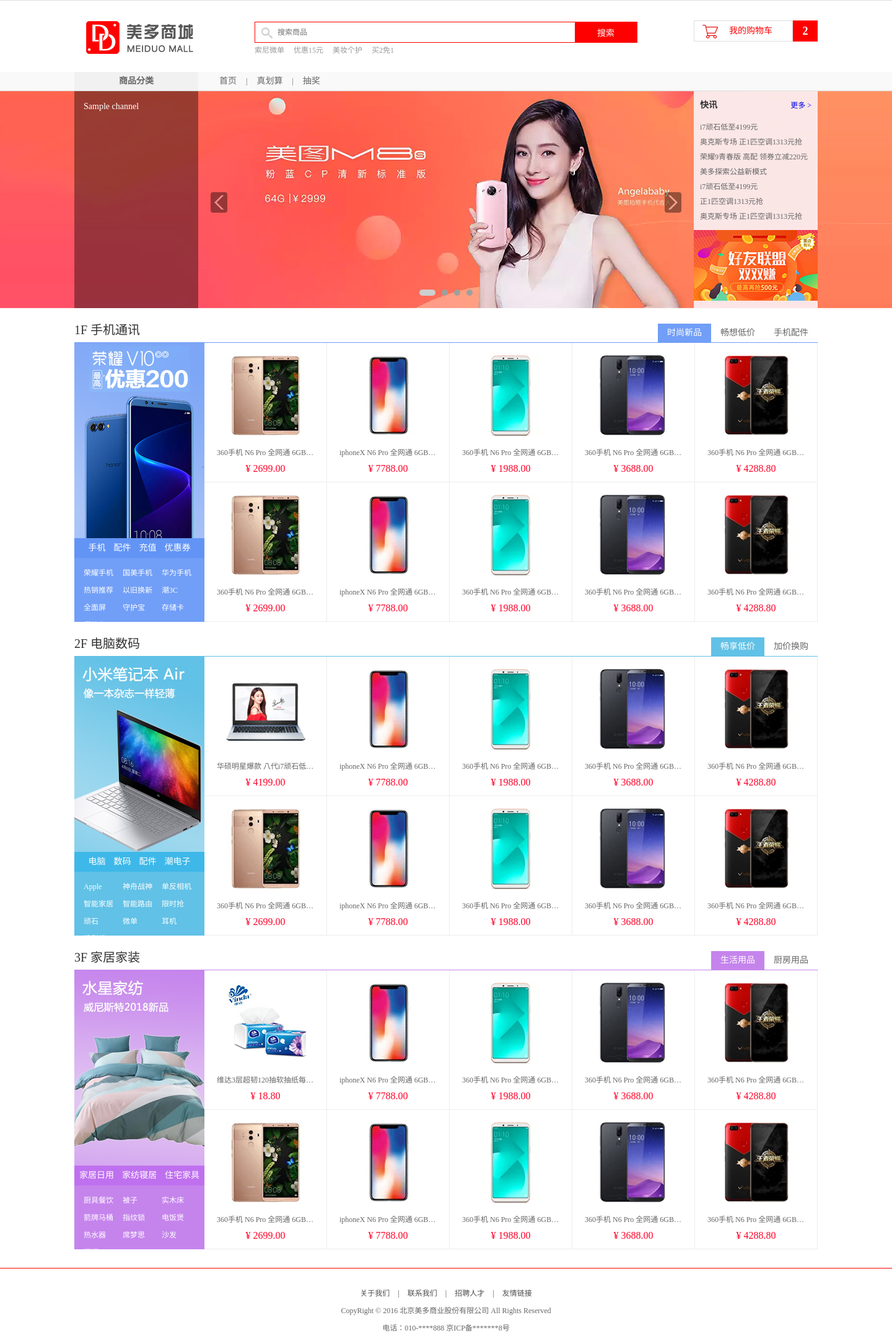
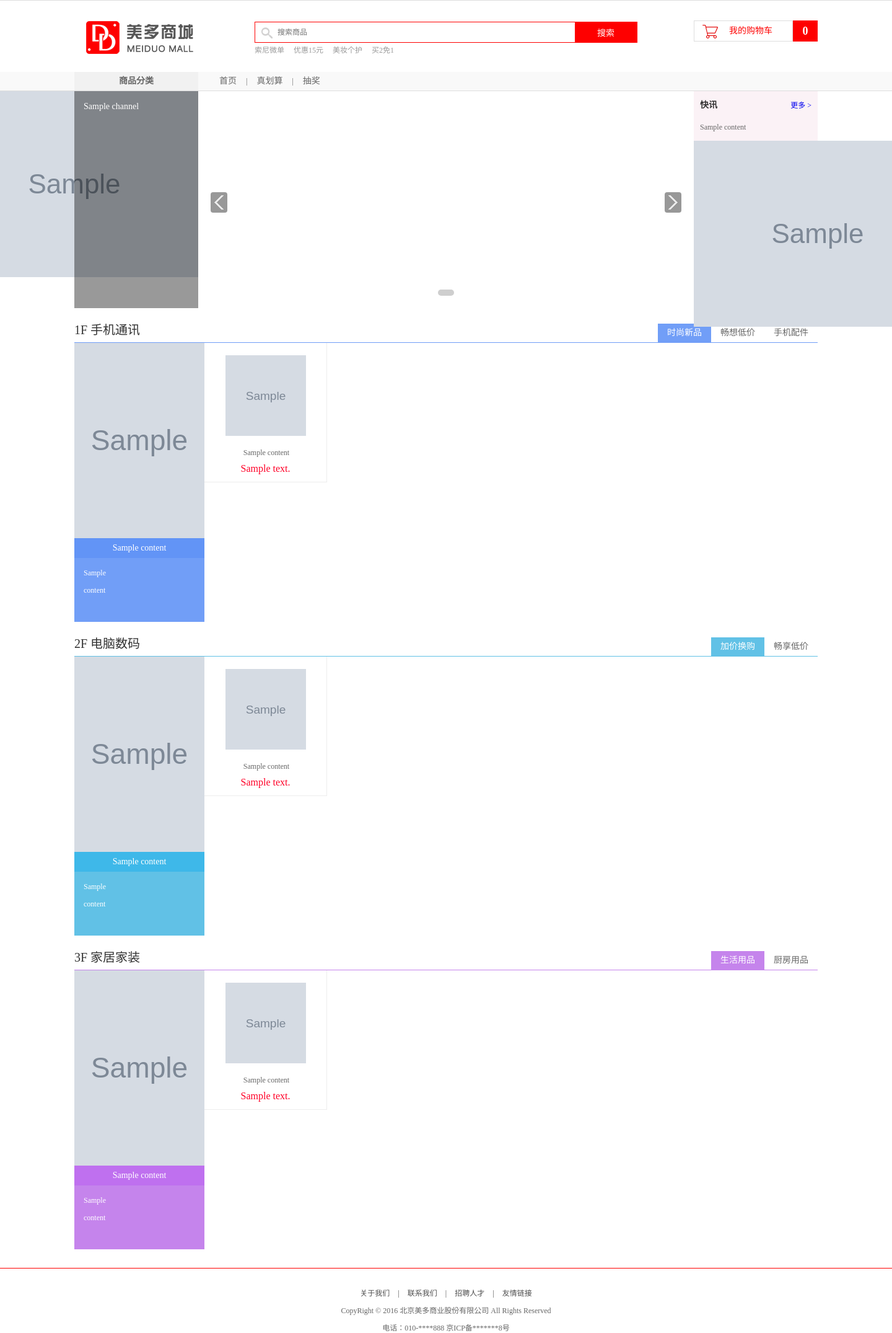
Before and after one commit to kristenin/meiduo_25, a Python web app: template meiduo_mall/meiduo_mall/templates/index.html in a window 1440 px wide; the page is wider, and only the part inside the window is pictured. Shown: the part 29-2179 px from the top of that part at 62% size. Run offline with Jinja, Linux system fonts and the light colour scheme; the template is opened without the code that fills it: most values are stand-ins (such as "Sample title", 1, 10 or a date in 2020); grey boxes marked "Sample" are stand-in pictures.

Commit message:
商品广告数据查询

```diff
--- a/meiduo_mall/meiduo_mall/templates/index.html
+++ b/meiduo_mall/meiduo_mall/templates/index.html
@@ -1,4 +1,5 @@
-<!DOCTYPE html PUBLIC "-//W3C//DTD XHTML 1.0 Transitional//EN" "http://www.w3.org/TR/xhtml1/DTD/xhtml1-transitional.dtd">
+<!DOCTYPE html PUBLIC "-//W3C//DTD XHTML 1.0 Transitional//EN"
+        "http://www.w3.org/TR/xhtml1/DTD/xhtml1-transitional.dtd">
 <html xmlns="http://www.w3.org/1999/xhtml" xml:lang="en">
 <head>
     <meta http-equiv="Content-Type" content="text/html;charset=UTF-8">
@@ -31,16 +32,16 @@
                     <span>|</span>
                     <a href="/info/">用户中心</a>
                     <span>|</span>
-					<a href="../static/cart.html">我的购物车</a>
+                    <a href="/carts/">我的购物车</a>
                     <span>|</span>
-					<a href="../static/user_center_order.html">我的订单</a>
+                    <a href="/orders/info/1/">我的订单</a>
                 </div>
             </div>
         </div>
     </div>
 
     <div class="search_bar clearfix">
-		<a href="index.html" class="logo fl"><img src="../static/images/logo.png"></a>
+        <a href="/" class="logo fl"><img src="/static/images/logo.png"></a>
         <div class="search_wrap fl">
             <form method="get" action="/search/" class="search_con">
                 <input type="text" class="input_text fl" name="q" placeholder="搜索商品">
@@ -54,19 +55,14 @@
             </ul>
         </div>
 
-		<div class="guest_cart fr">
-			<a href="../static/cart.html" class="cart_name fl">我的购物车</a>
-			<div class="goods_count fl" id="show_count">2</div>
+        <div @mouseenter="get_carts" class="guest_cart fr" v-cloak>
+            <a href="/carts/" class="cart_name fl">我的购物车</a>
+            <div class="goods_count fl" id="show_count">[[ cart_total_count ]]</div>
             <ul class="cart_goods_show">
-				<li>
-					<img src="../static/images/goods/goods001.jpg" alt="商品图片">
-					<h4>华为 HUAWEI P10 Plus 6GB+64GB 钻雕金 移动联通电信4G手机 双卡双待</h4>
-					<div>1</div>
-				</li>
-				<li>
-					<img src="../static/images/goods/goods002.jpg" alt="商品图片">
-					<h4>Apple iPhoneX 64GB 深空灰色 移动联通电信4G手机</h4>
-					<div>1</div>
+                <li v-for="sku in carts">
+                    <img :src="sku.default_image_url" alt="商品图片">
+                    <h4>[[ sku.name ]]</h4>
+                    <div>[[ sku.count ]]</div>
                 </li>
             </ul>
         </div>
@@ -87,10 +83,9 @@
 
     <div class="pos_center_con clearfix">
         <ul class="slide">
-			<li><a href="#"><img src="../static/images/slide01.jpg" alt="幻灯片01"></a></li>
-			<li><a href="#"><img src="../static/images/slide02.jpg" alt="幻灯片02"></a></li>
-			<li><a href="#"><img src="../static/images/slide03.jpg" alt="幻灯片03"></a></li>
-			<li><a href="#"><img src="../static/images/slide04.jpg" alt="幻灯片04"></a></li>
+            {% for content in contents.index_lbt %}
+                <li><a href="{{ content.url }}"><img src="{{ content.image.url }}" alt="{{ content.title }}"></a></li>
+            {% endfor %}
         </ul>
         <div class="prev"></div>
         <div class="next"></div>
@@ -107,7 +102,7 @@
                     <div class="level2">
                         {% for cat2 in group.cat_subs %}
                             <div class="list_group">
-                                <div class="group_name fl">{{ cat2.name }} ></div>
+                                <div class="group_name fl">{{ cat2.name }} &gt;</div>
                                 <div class="group_detail fl">
                                     {% for cat3 in cat2.cat_subs %}
                                         <a href="/list/{{ cat3.id }}/1/">{{ cat3.name }}</a>
@@ -126,15 +121,13 @@
                 <a href="#">更多 &gt;</a>
             </div>
             <ul class="news_list">
-				<li><a href="#">i7顽石低至4199元</a></li>
-				<li><a href="#">奥克斯专场 正1匹空调1313元抢</a></li>
-				<li><a href="#">荣耀9青春版 高配 领券立减220元</a></li>
-				<li><a href="#">美多探索公益新模式</a></li>
-				<li><a href="#">i7顽石低至4199元</a></li>
-				<li><a href="#">正1匹空调1313元抢</a></li>
-				<li><a href="#">奥克斯专场 正1匹空调1313元抢</a></li>
+                {% for content in contents.index_kx %}
+                    <li><a href="{{ content.url }}">{{ content.title }}</a></li>
+                {% endfor %}
             </ul>
-			<a href="#" class="advs"><img src="../static/images/adv01.jpg"></a>
+            {% for content in contents.index_ytgg %}
+                <a href="{{ content.url }}" class="advs"><img src="{{ content.image.url }}"></a>
+            {% endfor %}
         </div>
     </div>
 
@@ -142,85 +135,53 @@
         <div class="list_title clearfix">
             <h3 class="fl" id="model01">1F 手机通讯</h3>
             <div class="subtitle fr">
-				<a href="javascript:;" class="active">时尚新品</a>
-				<a href="javascript:;">畅想低价</a>
-				<a href="javascript:;">手机配件</a>
+                <a @mouseenter="f1_tab=1" :class="f1_tab===1?'active':''">时尚新品</a>
+                <a @mouseenter="f1_tab=2" :class="f1_tab===2?'active':''">畅想低价</a>
+                <a @mouseenter="f1_tab=3" :class="f1_tab===3?'active':''">手机配件</a>
             </div>
         </div>
         <div class="goods_con clearfix">
             <div class="goods_banner fl">
-				<img src="../static/images/banner01.jpg">
+                <img src="{{ contents.index_1f_logo.0.image.url }}">
                 <div class="channel">
-					<a href="#">手机</a>
-					<a href="#">配件</a>
-					<a href="#">充值</a>
-					<a href="#">优惠券</a>
+                    {% for content in contents.index_1f_pd %}
+                        <a href="{{ content.url }}">{{ content.title }}</a>
+                    {% endfor %}
                 </div>
                 <div class="key_words">
-					<a href="#">荣耀手机</a>
-					<a href="#">国美手机</a>
-					<a href="#">华为手机</a>
-					<a href="#">热销推荐</a>
-					<a href="#">以旧换新</a>
-					<a href="#">潮3C</a>
-					<a href="#">全面屏</a>
-					<a href="#">守护宝</a>
-					<a href="#">存储卡</a>
-					<a href="#">保护套</a>
+                    {% for content in contents.index_1f_bq %}
+                        <a href="{{ content.url }}">{{ content.title }}</a>
+                    {% endfor %}
                 </div>
+
             </div>
             <div class="goods_list_con">
-				<ul class="goods_list fl goods_list_show">
+                <ul v-show="f1_tab===1" class="goods_list fl">
+                    {% for content in contents.index_1f_ssxp %}
                         <li>
-						<a href="http://itcast.cn/" class="goods_pic"><img src="../static/images/goods/goods003.jpg"></a>
-						<h4><a href="#" title="360手机 N6 Pro 全网通 6GB+128GB 极夜黑">360手机 N6 Pro 全网通 6GB+128GB 极夜黑</a></h4>
-						<div class="price">¥ 2699.00</div>
+                            <a href="{{ content.url }}" class="goods_pic"><img src="{{ content.image.url }}"></a>
+                            <h4><a href="{{ content.url }}" title="{{ content.title }}">{{ content.title }}</a></h4>
+                            <div class="price">{{ content.text }}</div>
                         </li>
+                    {% endfor %}
+                </ul>
+                <ul v-show="f1_tab===2" class="goods_list fl">
+                    {% for content in contents.index_1f_cxdj %}
                         <li>
-						<a href="#" class="goods_pic"><img src="../static/images/goods/goods002.jpg"></a>
-						<h4><a href="#">iphoneX N6 Pro 全网通 6GB+128GB 极夜黑</a></h4>
-						<div class="price">¥ 7788.00</div>
+                            <a href="{{ content.url }}" class="goods_pic"><img src="{{ content.image.url }}"></a>
+                            <h4><a href="{{ content.url }}" title="{{ content.title }}">{{ content.title }}</a></h4>
+                            <div class="price">{{ content.text }}</div>
                         </li>
+                    {% endfor %}
+                </ul>
+                <ul v-show="f1_tab===3" class="goods_list fl">
+                    {% for content in contents.index_1f_sjpj %}
                         <li>
-						<a href="#" class="goods_pic"><img src="../static/images/goods/goods001.jpg"></a>
-						<h4><a href="#">360手机 N6 Pro 全网通 6GB+128GB 极夜黑</a></h4>
-						<div class="price">¥ 1988.00</div>
+                            <a href="{{ content.url }}" class="goods_pic"><img src="{{ content.image.url }}"></a>
+                            <h4><a href="{{ content.url }}" title="{{ content.title }}">{{ content.title }}</a></h4>
+                            <div class="price">{{ content.text }}</div>
                         </li>
-					<li>
-						<a href="#" class="goods_pic"><img src="../static/images/goods/goods004.jpg"></a>
-						<h4><a href="#">360手机 N6 Pro 全网通 6GB+128GB 极夜黑</a></h4>
-						<div class="price">¥ 3688.00</div>
-					</li>
-					<li>
-						<a href="#" class="goods_pic"><img src="../static/images/goods/goods005.jpg"></a>
-						<h4><a href="#">360手机 N6 Pro 全网通 6GB+128GB 极夜黑</a></h4>
-						<div class="price">¥ 4288.80</div>
-					</li>
-					<li>
-						<a href="#" class="goods_pic"><img src="../static/images/goods/goods003.jpg"></a>
-						<h4><a href="#">360手机 N6 Pro 全网通 6GB+128GB 极夜黑</a></h4>
-						<div class="price">¥ 2699.00</div>
-					</li>
-					<li>
-						<a href="#" class="goods_pic"><img src="../static/images/goods/goods002.jpg"></a>
-						<h4><a href="#">iphoneX N6 Pro 全网通 6GB+128GB 极夜黑</a></h4>
-						<div class="price">¥ 7788.00</div>
-					</li>
-					<li>
-						<a href="#" class="goods_pic"><img src="../static/images/goods/goods001.jpg"></a>
-						<h4><a href="#">360手机 N6 Pro 全网通 6GB+128GB 极夜黑</a></h4>
-						<div class="price">¥ 1988.00</div>
-					</li>
-					<li>
-						<a href="#" class="goods_pic"><img src="../static/images/goods/goods004.jpg"></a>
-						<h4><a href="#">360手机 N6 Pro 全网通 6GB+128GB 极夜黑</a></h4>
-						<div class="price">¥ 3688.00</div>
-					</li>
-					<li>
-						<a href="#" class="goods_pic"><img src="../static/images/goods/goods005.jpg"></a>
-						<h4><a href="#">360手机 N6 Pro 全网通 6GB+128GB 极夜黑</a></h4>
-						<div class="price">¥ 4288.80</div>
-					</li>
+                    {% endfor %}
                 </ul>
             </div>
         </div>
@@ -230,84 +191,42 @@
         <div class="list_title clearfix">
             <h3 class="fl" id="model01">2F 电脑数码</h3>
             <div class="subtitle fr">
-			<a href="javascript:;" class="active">畅享低价</a>
-            <a href="javascript:;">加价换购</a>
+                <a @mouseenter="f2_tab=1" :class="f2_tab===1?'active':''">加价换购</a>
+                <a @mouseenter="f2_tab=2" :class="f2_tab===2?'active':''">畅享低价</a>
             </div>
         </div>
         <div class="goods_con clearfix">
             <div class="goods_banner fl">
-				<img src="../static/images/banner02.jpg">
+                <img src="{{ contents.index_2f_logo.0.image.url }}">
                 <div class="channel">
-					<a href="#">电脑</a>
-					<a href="#">数码</a>
-					<a href="#">配件</a>
-					<a href="#">潮电子</a>
+                    {% for content in contents.index_2f_pd %}
+                        <a href="{{ content.url }}">{{ content.title }}</a>
+                    {% endfor %}
                 </div>
                 <div class="key_words">
-					<a href="#">Apple</a>
-					<a href="#">神舟战神</a>
-					<a href="#">单反相机</a>
-					<a href="#">智能家居</a>
-					<a href="#">智能路由</a>
-					<a href="#">限时抢</a>
-					<a href="#">顽石</a>
-					<a href="#">微单</a>
-					<a href="#">耳机</a>
-					<a href="#">投影机</a>
+                    {% for content in contents.index_2f_bq %}
+                        <a href="{{ content.url }}">{{ content.title }}</a>
+                    {% endfor %}
                 </div>
             </div>
             <div class="goods_list_con">
-				<ul class="goods_list fl goods_list_show">
+                <ul v-show="f2_tab===1" class="goods_list fl">
+                    {% for content in contents.index_2f_cxdj %}
                         <li>
-						<a href="#" class="goods_pic"><img src="../static/images/goods/goods008.jpg"></a>
-						<h4><a href="#" title="华硕明星爆款 八代i7顽石低至4199">华硕明星爆款 八代i7顽石低至4199</a></h4>
-						<div class="price">¥ 4199.00</div>
+                            <a href="{{ content.url }}" class="goods_pic"><img src="{{ content.image.url }}"></a>
+                            <h4><a href="{{ content.url }}" title="{{ content.title }}">{{ content.title }}</a></h4>
+                            <div class="price">{{ content.text }}</div>
                         </li>
+                    {% endfor %}
+                </ul>
+                <ul v-show="f2_tab===2" class="goods_list fl">
+                    {% for content in contents.index_2f_jjhg %}
                         <li>
-						<a href="#" class="goods_pic"><img src="../static/images/goods/goods002.jpg"></a>
-						<h4><a href="#">iphoneX N6 Pro 全网通 6GB+128GB 极夜黑</a></h4>
-						<div class="price">¥ 7788.00</div>
+                            <a href="{{ content.url }}" class="goods_pic"><img src="{{ content.image.url }}"></a>
+                            <h4><a href="{{ content.url }}" title="{{ content.title }}">{{ content.title }}</a></h4>
+                            <div class="price">{{ content.text }}</div>
                         </li>
-					<li>
-						<a href="#" class="goods_pic"><img src="../static/images/goods/goods001.jpg"></a>
-						<h4><a href="#">360手机 N6 Pro 全网通 6GB+128GB 极夜黑</a></h4>
-						<div class="price">¥ 1988.00</div>
-					</li>
-					<li>
-						<a href="#" class="goods_pic"><img src="../static/images/goods/goods004.jpg"></a>
-						<h4><a href="#">360手机 N6 Pro 全网通 6GB+128GB 极夜黑</a></h4>
-						<div class="price">¥ 3688.00</div>
-					</li>
-					<li>
-						<a href="#" class="goods_pic"><img src="../static/images/goods/goods005.jpg"></a>
-						<h4><a href="#">360手机 N6 Pro 全网通 6GB+128GB 极夜黑</a></h4>
-						<div class="price">¥ 4288.80</div>
-					</li>
-					<li>
-						<a href="#" class="goods_pic"><img src="../static/images/goods/goods003.jpg"></a>
-						<h4><a href="#">360手机 N6 Pro 全网通 6GB+128GB 极夜黑</a></h4>
-						<div class="price">¥ 2699.00</div>
-					</li>
-					<li>
-						<a href="#" class="goods_pic"><img src="../static/images/goods/goods002.jpg"></a>
-						<h4><a href="#">iphoneX N6 Pro 全网通 6GB+128GB 极夜黑</a></h4>
-						<div class="price">¥ 7788.00</div>
-					</li>
-					<li>
-						<a href="#" class="goods_pic"><img src="../static/images/goods/goods001.jpg"></a>
-						<h4><a href="#">360手机 N6 Pro 全网通 6GB+128GB 极夜黑</a></h4>
-						<div class="price">¥ 1988.00</div>
-					</li>
-					<li>
-						<a href="#" class="goods_pic"><img src="../static/images/goods/goods004.jpg"></a>
-						<h4><a href="#">360手机 N6 Pro 全网通 6GB+128GB 极夜黑</a></h4>
-						<div class="price">¥ 3688.00</div>
-					</li>
-					<li>
-						<a href="#" class="goods_pic"><img src="../static/images/goods/goods005.jpg"></a>
-						<h4><a href="#">360手机 N6 Pro 全网通 6GB+128GB 极夜黑</a></h4>
-						<div class="price">¥ 4288.80</div>
-					</li>
+                    {% endfor %}
                 </ul>
             </div>
         </div>
@@ -317,83 +236,42 @@
         <div class="list_title clearfix">
             <h3 class="fl" id="model01">3F 家居家装</h3>
             <div class="subtitle fr">
-				<a href="javascript:;" class="active">生活用品</a>
-                <a href="javascript:;">厨房用品</a>
+                <a @mouseenter="f3_tab=1" :class="f3_tab===1?'active':''">生活用品</a>
+                <a @mouseenter="f3_tab=2" :class="f3_tab===2?'active':''">厨房用品</a>
             </div>
         </div>
         <div class="goods_con clearfix">
             <div class="goods_banner fl">
-				<img src="../static/images/banner03.jpg">
+                <img src="{{ contents.index_3f_logo.0.image.url }}">
                 <div class="channel">
-					<a href="#">家居日用</a>
-					<a href="#">家纺寝居</a>
-					<a href="#">住宅家具</a>
+                    {% for content in contents.index_3f_pd %}
+                        <a href="{{ content.url }}">{{ content.title }}</a>
+                    {% endfor %}
                 </div>
                 <div class="key_words">
-					<a href="#">厨具餐饮</a>
-					<a href="#">被子</a>
-					<a href="#">实木床</a>
-					<a href="#">箭牌马桶</a>
-					<a href="#">指纹锁</a>
-					<a href="#">电饭煲</a>
-					<a href="#">热水器</a>
-					<a href="#">席梦思</a>
-					<a href="#">沙发</a>
-					<a href="#">酒柜</a>
+                    {% for content in contents.index_3f_bq %}
+                        <a href="{{ content.url }}">{{ content.title }}</a>
+                    {% endfor %}
                 </div>
             </div>
             <div class="goods_list_con">
-				<ul class="goods_list fl goods_list_show">
+                <ul v-show="f3_tab===1" class="goods_list fl">
+                    {% for content in contents.index_3f_shyp %}
                         <li>
-						<a href="#" class="goods_pic"><img src="../static/images/goods/goods009.jpg"></a>
-						<h4><a href="#" title="维达3层超韧120抽软抽纸每提4包【大规格L】V2240(4包)">维达3层超韧120抽软抽纸每提4包【大规格L】V2240(4包)</a></h4>
-						<div class="price">¥ 18.80</div>
+                            <a href="{{ content.url }}" class="goods_pic"><img src="{{ content.image.url }}"></a>
+                            <h4><a href="{{ content.url }}" title="{{ content.title }}">{{ content.title }}</a></h4>
+                            <div class="price">{{ content.text }}</div>
                         </li>
+                    {% endfor %}
+                </ul>
+                <ul v-show="f3_tab===2" class="goods_list fl">
+                    {% for content in contents.index_3f_cfyp %}
                         <li>
-						<a href="#" class="goods_pic"><img src="../static/images/goods/goods002.jpg"></a>
-						<h4><a href="#">iphoneX N6 Pro 全网通 6GB+128GB 极夜黑</a></h4>
-						<div class="price">¥ 7788.00</div>
+                            <a href="{{ content.url }}" class="goods_pic"><img src="{{ content.image.url }}"></a>
+                            <h4><a href="{{ content.url }}" title="{{ content.title }}">{{ content.title }}</a></h4>
+                            <div class="price">{{ content.text }}</div>
                         </li>
-					<li>
-						<a href="#" class="goods_pic"><img src="../static/images/goods/goods001.jpg"></a>
-						<h4><a href="#">360手机 N6 Pro 全网通 6GB+128GB 极夜黑</a></h4>
-						<div class="price">¥ 1988.00</div>
-					</li>
-					<li>
-						<a href="#" class="goods_pic"><img src="../static/images/goods/goods004.jpg"></a>
-						<h4><a href="#">360手机 N6 Pro 全网通 6GB+128GB 极夜黑</a></h4>
-						<div class="price">¥ 3688.00</div>
-					</li>
-					<li>
-						<a href="#" class="goods_pic"><img src="../static/images/goods/goods005.jpg"></a>
-						<h4><a href="#">360手机 N6 Pro 全网通 6GB+128GB 极夜黑</a></h4>
-						<div class="price">¥ 4288.80</div>
-					</li>
-					<li>
-						<a href="#" class="goods_pic"><img src="../static/images/goods/goods003.jpg"></a>
-						<h4><a href="#">360手机 N6 Pro 全网通 6GB+128GB 极夜黑</a></h4>
-						<div class="price">¥ 2699.00</div>
-					</li>
-					<li>
-						<a href="#" class="goods_pic"><img src="../static/images/goods/goods002.jpg"></a>
-						<h4><a href="#">iphoneX N6 Pro 全网通 6GB+128GB 极夜黑</a></h4>
-						<div class="price">¥ 7788.00</div>
-					</li>
-					<li>
-						<a href="#" class="goods_pic"><img src="../static/images/goods/goods001.jpg"></a>
-						<h4><a href="#">360手机 N6 Pro 全网通 6GB+128GB 极夜黑</a></h4>
-						<div class="price">¥ 1988.00</div>
-					</li>
-					<li>
-						<a href="#" class="goods_pic"><img src="../static/images/goods/goods004.jpg"></a>
-						<h4><a href="#">360手机 N6 Pro 全网通 6GB+128GB 极夜黑</a></h4>
-						<div class="price">¥ 3688.00</div>
-					</li>
-					<li>
-						<a href="#" class="goods_pic"><img src="../static/images/goods/goods005.jpg"></a>
-						<h4><a href="#">360手机 N6 Pro 全网通 6GB+128GB 极夜黑</a></h4>
-						<div class="price">¥ 4288.80</div>
-					</li>
+                    {% endfor %}
                 </ul>
             </div>
         </div>
@@ -410,7 +288,7 @@
             <a href="#">友情链接</a>
         </div>
         <p>CopyRight © 2016 北京美多商业股份有限公司 All Rights Reserved</p>
-		<p>电话：010-****888    京ICP备*******8号</p>
+        <p>电话：010-****888 京ICP备*******8号</p>
     </div>
 </div>
 <script type="text/javascript" src="/static/js/slide.js"></script>
```
Also changed, not shown: meiduo_mall/meiduo_mall/apps/contents/views.py (+13 -1 lines), meiduo_mall/meiduo_mall/static/index.html (deleted, +0 -298 lines). Lines whose indentation alone changed are shown as unchanged.
